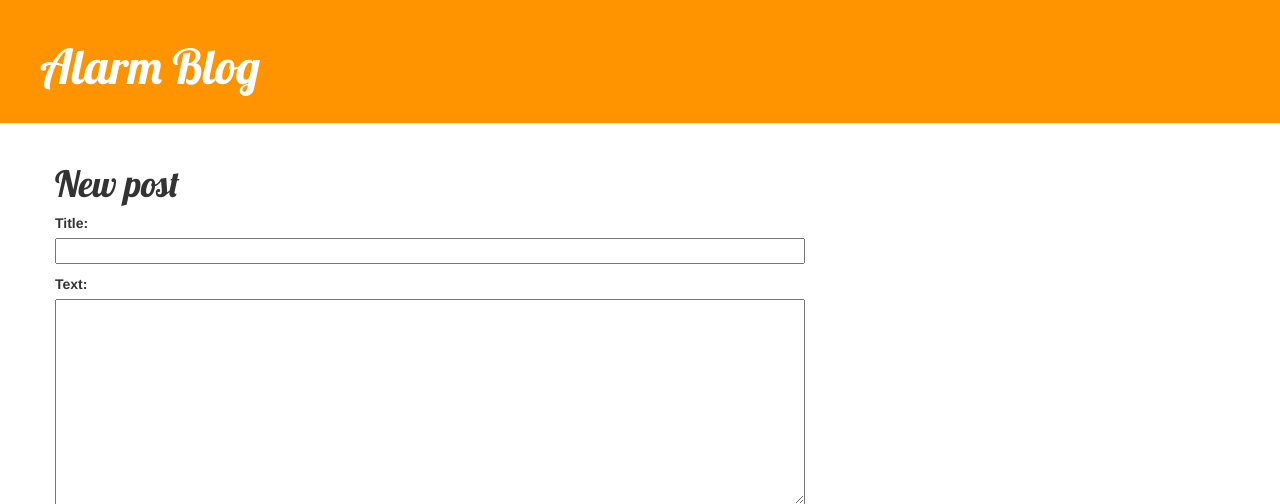
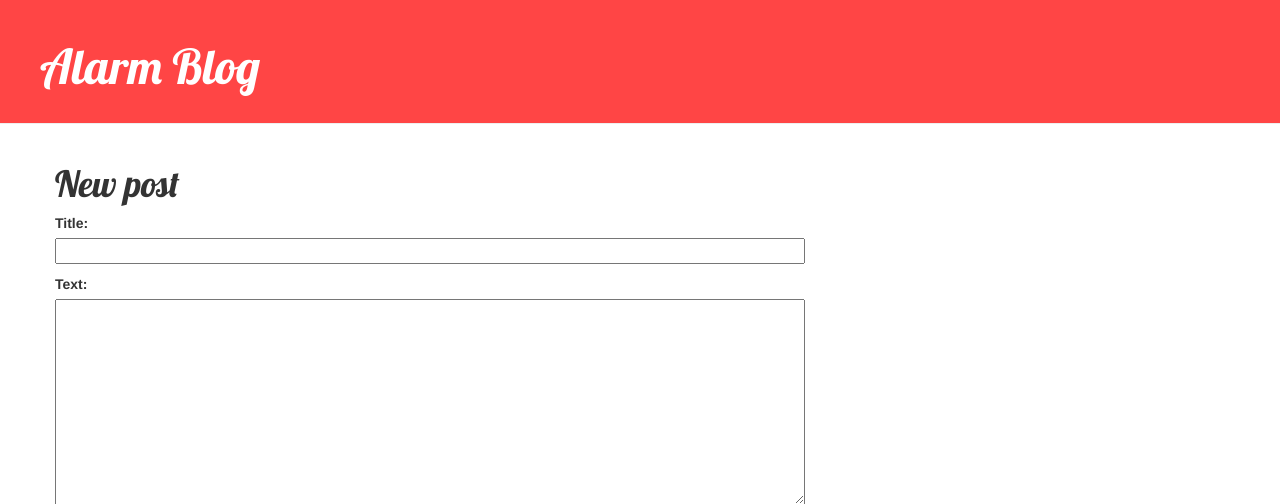
Before and after one commit to panikersha/alarmblog, a Django app: page /post/new/ in a window 1280 px wide. Shown: the top 504 px of the page. Run offline with Django 3.2, Linux system fonts and the light colour scheme; some libraries are stand-ins or nearby versions.

Commit message:
changed color

```diff
--- a/blog/static/css/blog.css
+++ b/blog/static/css/blog.css
@@ -1,5 +1,5 @@
 .page-header {
-    background-color: #ff9400;
+    background-color: #ff4545;
     margin-top: 0;
     padding: 20px 20px 20px 40px;
 }
```
